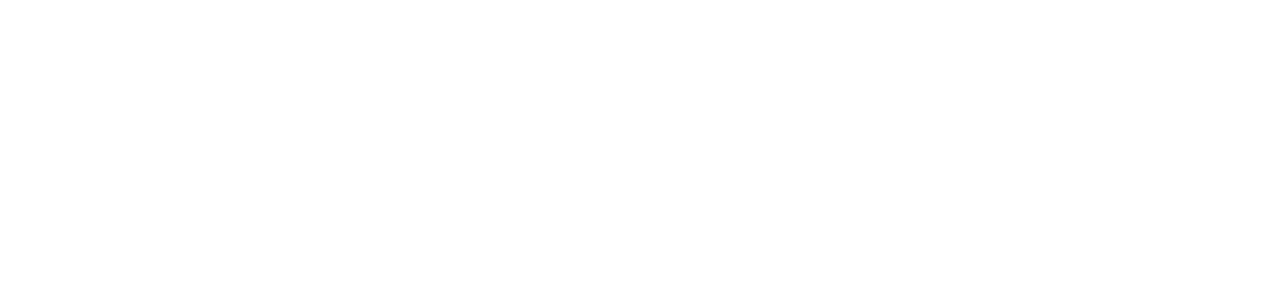
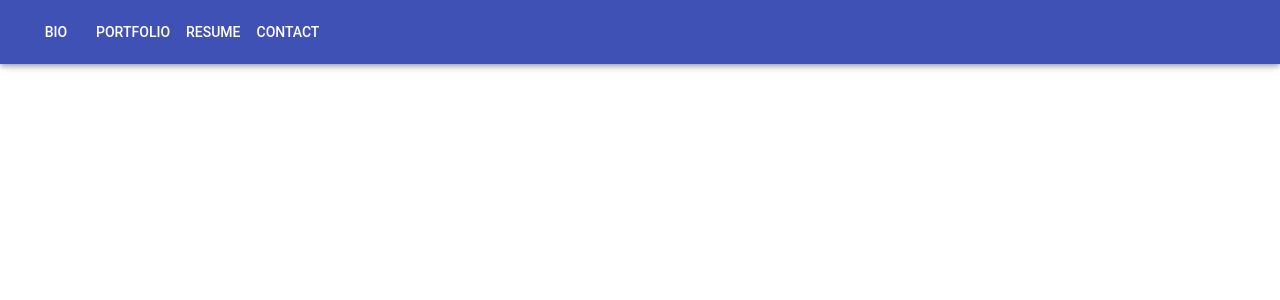
Before and after one commit to matthewbeyl/Matt-Beyl, a React (Create React App) app: page /#/bio in a window 1280 px wide. Shown: the top 300 px of the page. Built offline with nearby package versions, Linux system fonts and the light colour scheme.

Commit message:
dummy commit

```diff
--- a/package.json
+++ b/package.json
@@ -3,8 +3,12 @@
   "version": "0.1.0",
   "private": true,
   "dependencies": {
+    "@material-ui/core": "^3.1.2",
+    "material-icons": "^0.2.3",
+    "material-ui": "^0.20.2",
     "react": "^16.5.2",
     "react-dom": "^16.5.2",
+    "react-router-dom": "^4.3.1",
     "react-scripts": "2.0.3"
   },
   "scripts": {
--- a/src/App.js
+++ b/src/App.js
@@ -1,13 +1,51 @@
 import React, { Component } from 'react';
-import './App.css';
+import {
+  HashRouter as Router,
+  Route,
+  Redirect,
+  Switch,
+} from 'react-router-dom';
+
+import Header from '../src/Layouts/Header/Header';
+import Footer from '../src/Layouts/Footer/Footer';
+import Home from '../src/Views/Home/Home';
+import Bio from '../src/Views/Bio/Bio';
+import Portfolio from '../src/Views/Portfolio/Portfolio';
+import Resume from '../src/Views/Resume/Resume';
+import Contact from '../src/Views/Contact/Contact';
 
 class App extends Component {
   render() {
     return (
-      <div className="App">
-        <header className="App-header">
-
-        </header>
+      <div>
+        <Header />
+        <Router>
+          <Switch>
+            <Redirect exact from="/" to="/home" />
+            <Route
+              path="/bio"
+              component={Bio}
+            />
+            <Route
+              path="/home"
+              component={Home}
+            />
+            <Route
+              path="/portfolio"
+              component={Portfolio}
+            />
+            <Route
+              path="/resume"
+              component={Resume}
+            />
+            <Route
+              path="/contact"
+              component={Contact}
+            />
+            <Route render={() => <h1>404</h1>} />
+          </Switch>
+        </Router>
+        <Footer />
       </div>
     );
   }
--- /dev/null
+++ b/src/Layouts/Footer/Footer.jsx
@@ -0,0 +1,14 @@
+import React, { Component } from 'react';
+
+class Footer extends Component {
+
+  render() {
+    return (
+      <div>
+
+      </div>
+    );
+  }
+}
+
+export default Footer;
--- /dev/null
+++ b/src/Layouts/Header/Header.jsx
@@ -0,0 +1,24 @@
+import React, { Component } from 'react';
+import AppBar from '@material-ui/core/AppBar';
+import Toolbar from '@material-ui/core/Toolbar';
+import Button from '@material-ui/core/Button';
+
+class Header extends Component {
+
+    render() {
+        return (
+            <div>
+                <AppBar>
+                    <Toolbar>
+                        <Button color="inherit">Bio</Button>
+                        <Button color="inherit">Portfolio</Button>
+                        <Button color="inherit">Resume</Button>
+                        <Button color="inherit">Contact</Button>
+                    </Toolbar>
+                </AppBar>
+            </div>
+        );
+    }
+}
+
+export default Header;
--- /dev/null
+++ b/src/Views/Bio/Bio.jsx
@@ -0,0 +1,14 @@
+import React, { Component } from 'react';
+import { Typography } from '@material-ui/core';
+
+class Bio extends Component {
+  render() {
+    return (
+      <div>
+          <Typography>Bio</Typography>
+      </div>
+    );
+  }
+}
+
+export default Bio;
--- /dev/null
+++ b/src/Views/Contact/Contact.jsx
@@ -0,0 +1,14 @@
+import React, { Component } from 'react';
+import { Typography } from '@material-ui/core';
+
+class Contact extends Component {
+  render() {
+    return (
+      <div>
+          <Typography>Contact</Typography>
+      </div>
+    );
+  }
+}
+
+export default Contact;
--- /dev/null
+++ b/src/Views/Home/Home.jsx
@@ -0,0 +1,14 @@
+import React, { Component } from 'react';
+import { Typography } from '@material-ui/core';
+
+class Home extends Component {
+  render() {
+    return (
+      <div>
+          <Typography>Home</Typography>
+      </div>
+    );
+  }
+}
+
+export default Home;
--- /dev/null
+++ b/src/Views/Portfolio/Portfolio.jsx
@@ -0,0 +1,14 @@
+import React, { Component } from 'react';
+import { Typography } from '@material-ui/core';
+
+class Portfolio extends Component {
+  render() {
+    return (
+      <div>
+          <Typography>Portfolio</Typography>
+      </div>
+    );
+  }
+}
+
+export default Portfolio;
--- /dev/null
+++ b/src/Views/Resume/Resume.jsx
@@ -0,0 +1,14 @@
+import React, { Component } from 'react';
+import { Typography } from '@material-ui/core';
+
+class Resume extends Component {
+  render() {
+    return (
+      <div>
+          <Typography>Resume</Typography>
+      </div>
+    );
+  }
+}
+
+export default Resume;
```
Also changed, not shown: src/App.css (deleted, +0 -32 lines), 1 other file (tests, documents, lock files or other folders).
